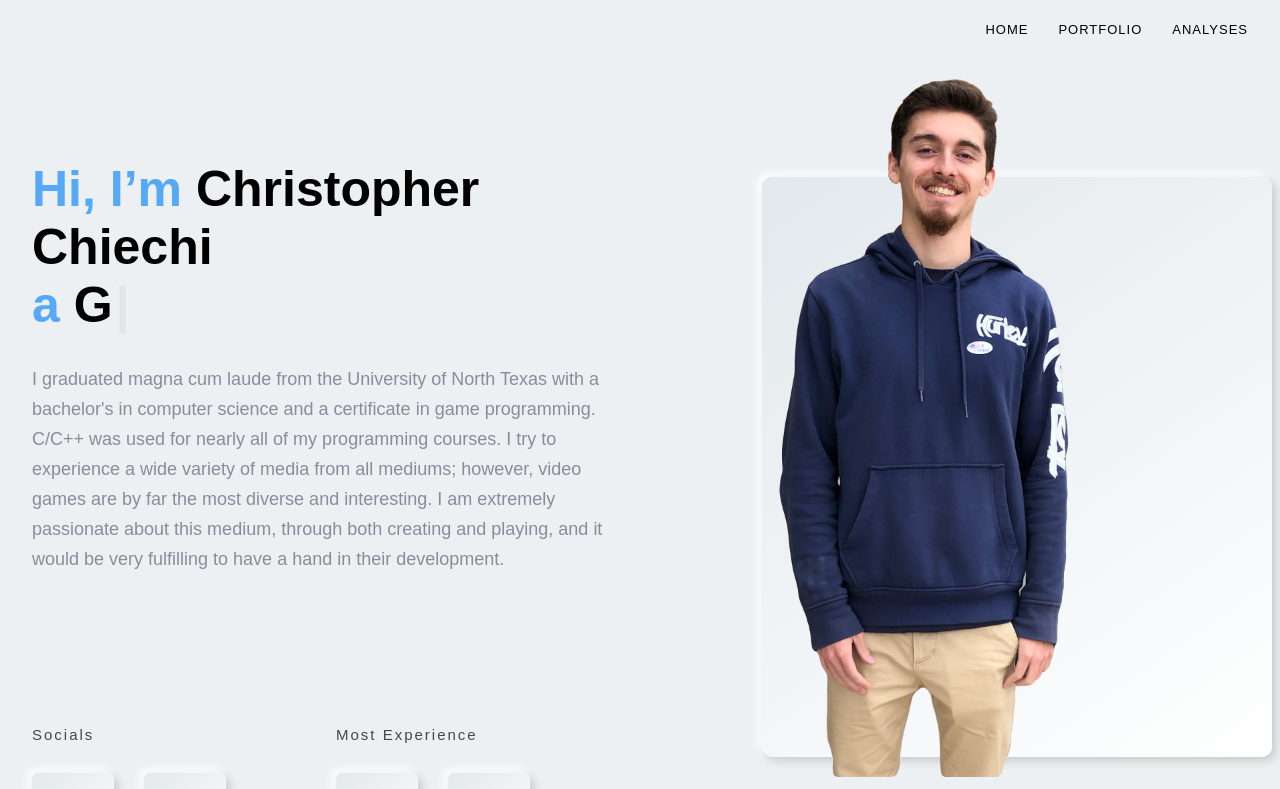
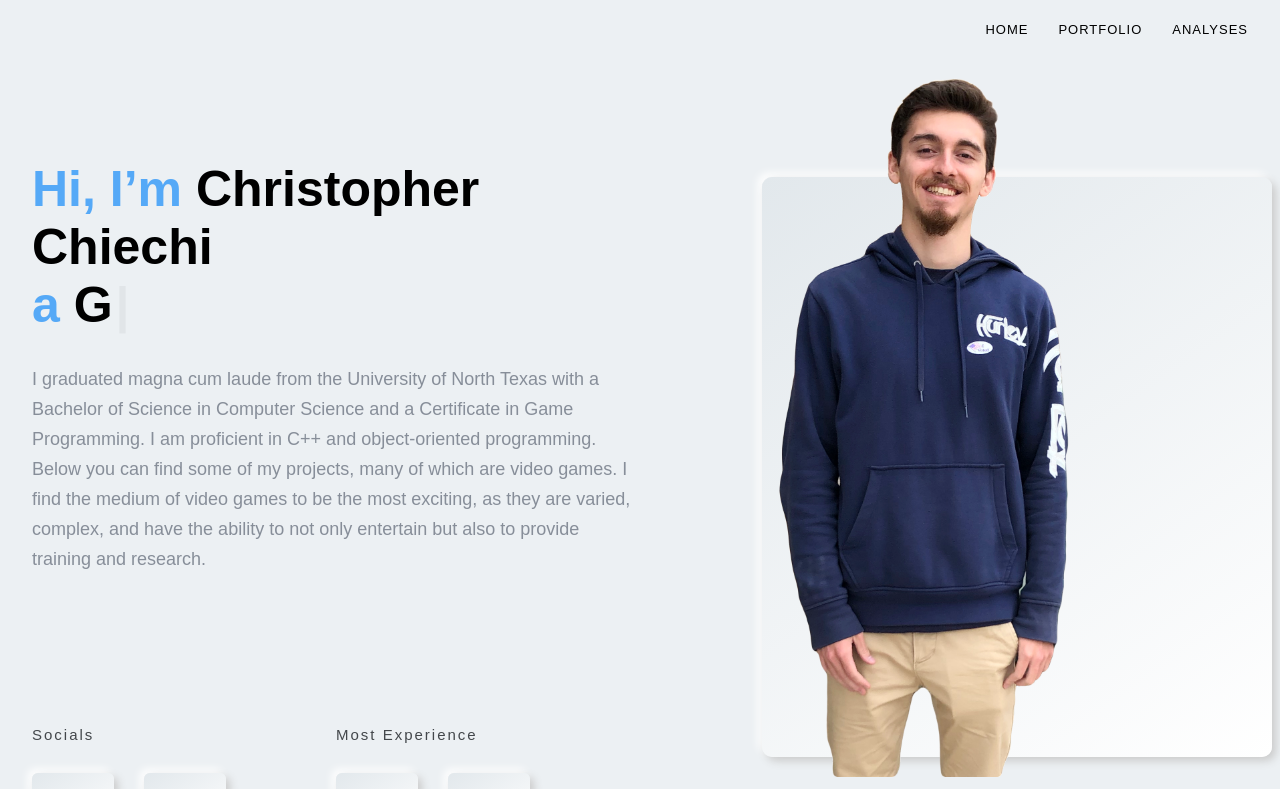
Before and after one commit to ChristopherChiechi/portfolio, a React (Create React App) app: page / in a window 1280 px wide. Shown: the top 789 px of the page. Built offline with nearby package versions, Linux system fonts and the light colour scheme.

Commit message:
Updated bio

```diff
--- a/src/Components/Hero/Home.js
+++ b/src/Components/Hero/Home.js
@@ -19,10 +19,9 @@ const Home = () => {
               </span>
             </h2>
             <p>
-              I graduated magna cum laude from the University of North Texas with a bachelor's in computer science and a certificate in game programming.
-              C/C++ was used for nearly all of my programming courses. I try to experience a wide variety of media from all mediums; however, video games are by far the
-              most diverse and interesting. I am extremely passionate about this medium, through both creating and playing, and it would be very fulfilling to have a hand
-              in their development.
+              I graduated magna cum laude from the University of North Texas with a Bachelor of Science in Computer Science and a Certificate in Game Programming.
+              I am proficient in C++ and object-oriented programming. Below you can find some of my projects, many of which are video games. I find the medium of
+              video games to be the most exciting, as they are varied, complex, and have the ability to not only entertain but also to provide training and research.
             </p>
             <div className='hero_btn d_flex'>
               <div className='col_1'>
```
